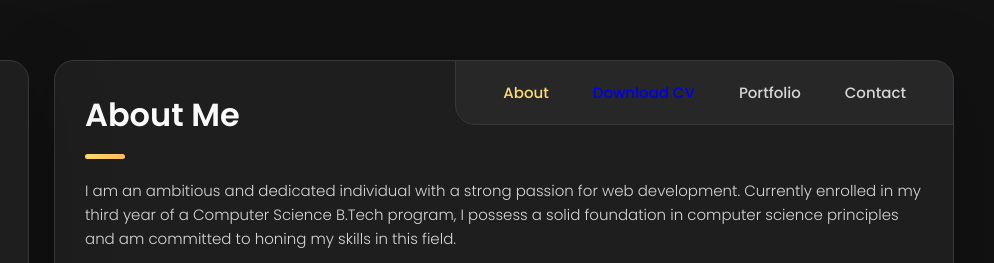
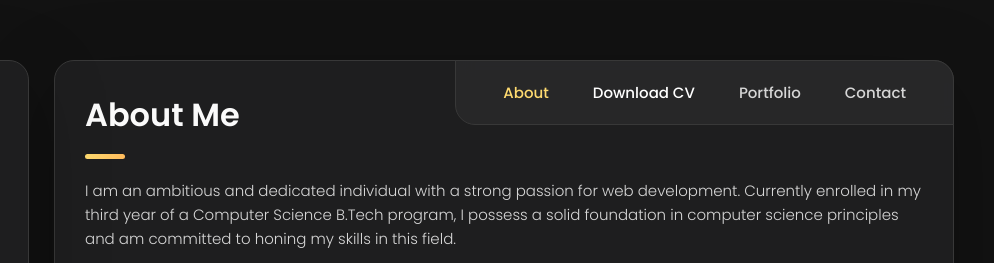
Before and after one commit to krishna6a/portfolio, a plain HTML site: page index.html in a window 1280 px wide. Shown: the top 263 px of the page, 286-1280 px from the left. Drawn offline with nearby package versions, Linux system fonts and the light colour scheme.

Commit message:
Update style.css

```diff
--- a/style.css
+++ b/style.css
@@ -125,7 +125,8 @@
     box-sizing: border-box;
   }
 
-  a { text-decoration: none; }
+  a { text-decoration: none;
+    color: white}
 
   li { list-style: none; }
 
```
